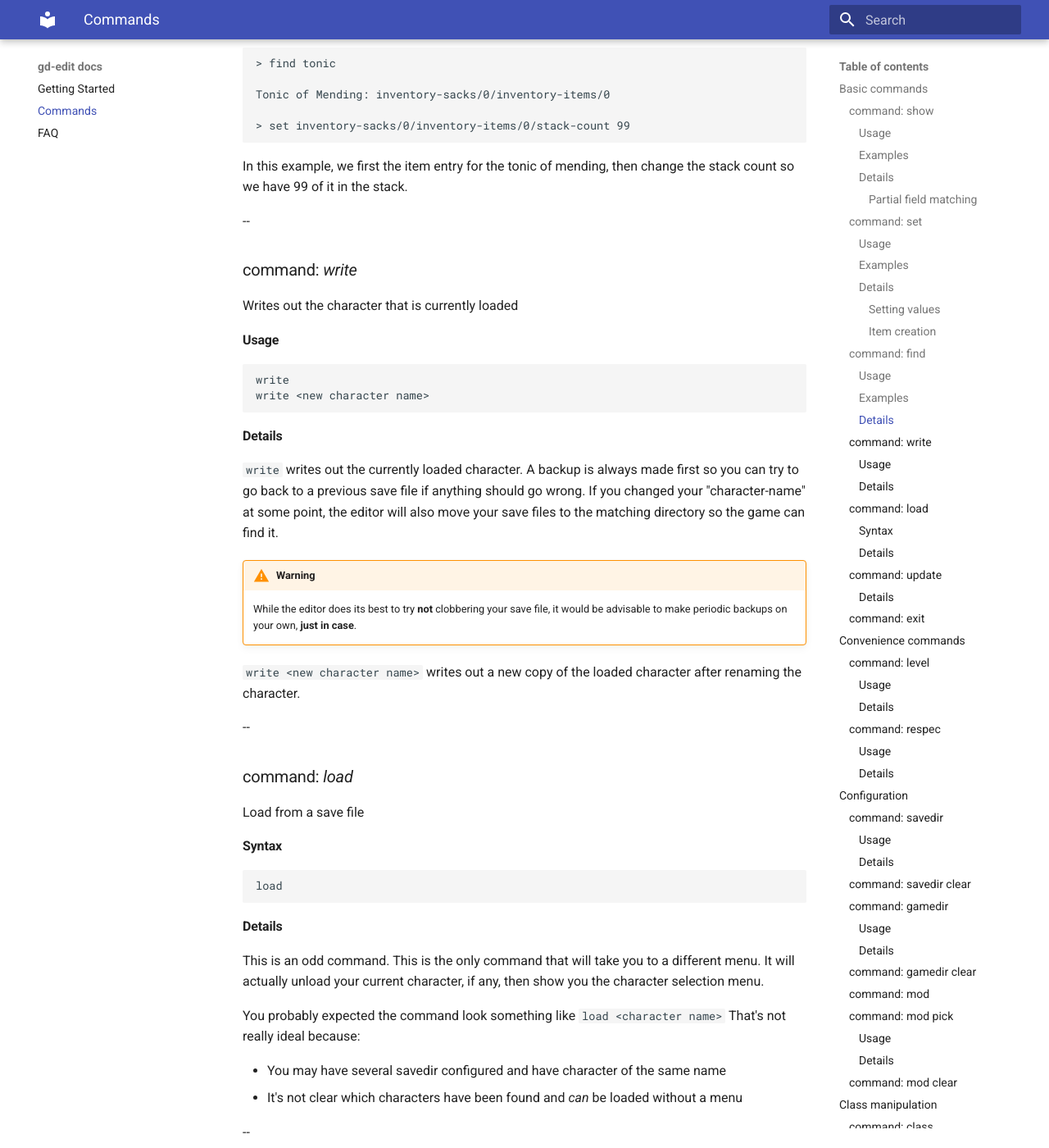
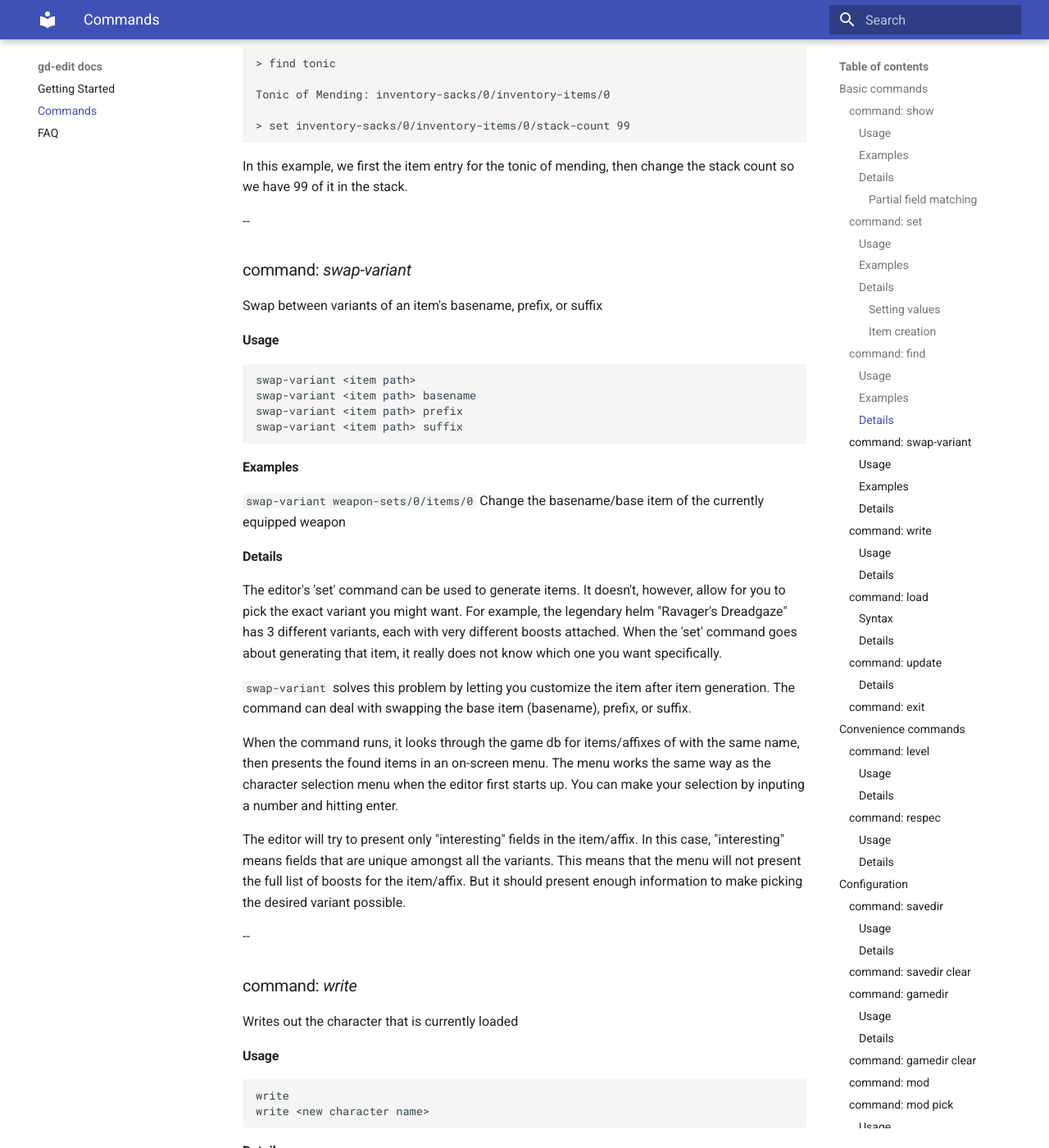
Before and after one commit to Odie/gd-edit-docs, an MkDocs documentation site: the page built from docs/commands.md, in a window 1280 px wide and 1400 px high, scrolled down 3189 px. Shown: the whole window at 82% size. Built offline with MkDocs 1.6.1 and Material for MkDocs 9.7.7, drawn with Linux system fonts in a browser that asks for light colours; old or Windows-style settings are respelled for this version of MkDocs.

Commit message:
Adds documentation for "swap-variant"

````diff
--- a/docs/commands.md
+++ b/docs/commands.md
@@ -148,6 +148,47 @@ Tonic of Mending: inventory-sacks/0/inventory-items/0
 
 In this example, we first the item entry for the tonic of mending, then change the stack
 count so we have 99 of it in the stack.
+
+--
+
+### command: _swap-variant_
+
+Swap between variants of an item's basename, prefix, or suffix
+
+#### Usage
+```no-highlight
+swap-variant <item path>
+swap-variant <item path> basename
+swap-variant <item path> prefix
+swap-variant <item path> suffix
+```
+
+#### Examples
+``` swap-variant weapon-sets/0/items/0  ``` Change the basename/base item of
+the currently equipped weapon
+
+#### Details
+
+The editor's 'set' command can be used to generate items. It doesn't, however,
+allow for you to pick the exact variant you might want. For example, the
+legendary helm "Ravager's Dreadgaze" has 3 different variants, each with very
+different boosts attached. When the 'set' command goes about generating that
+item, it really does not know which one you want specifically.
+
+```swap-variant``` solves this problem by letting you customize the item after
+item generation. The command can deal with swapping the base item (basename),
+prefix, or suffix.
+
+When the command runs, it looks through the game db for items/affixes of with
+the same name, then presents the found items in an on-screen menu. The menu
+works the same way as the character selection menu when the editor first starts
+up. You can make your selection by inputing a number and hitting enter.
+
+The editor will try to present only "interesting" fields in the item/affix. In
+this case, "interesting" means fields that are unique amongst all the variants.
+This means that the menu will not present the full list of boosts for the
+item/affix. But it should present enough information to make picking the
+desired variant possible.
 
 --
 
````
